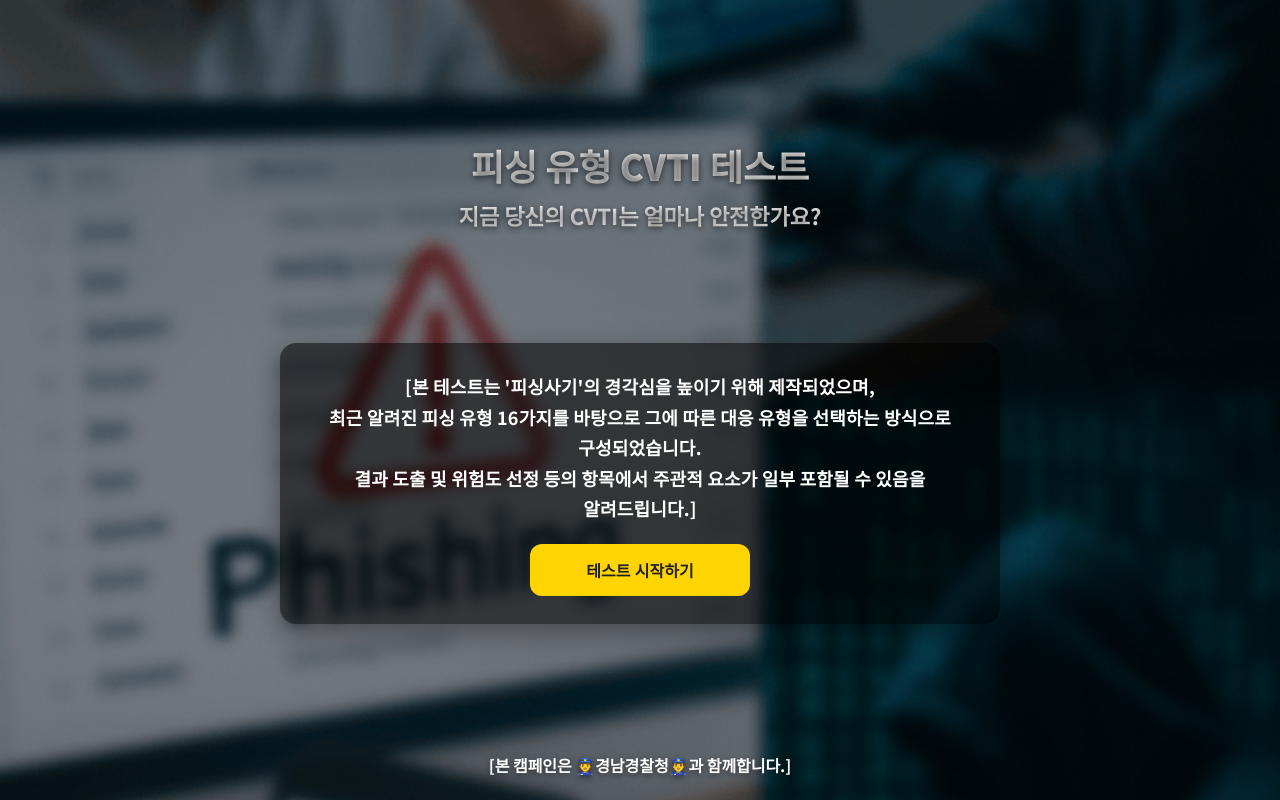
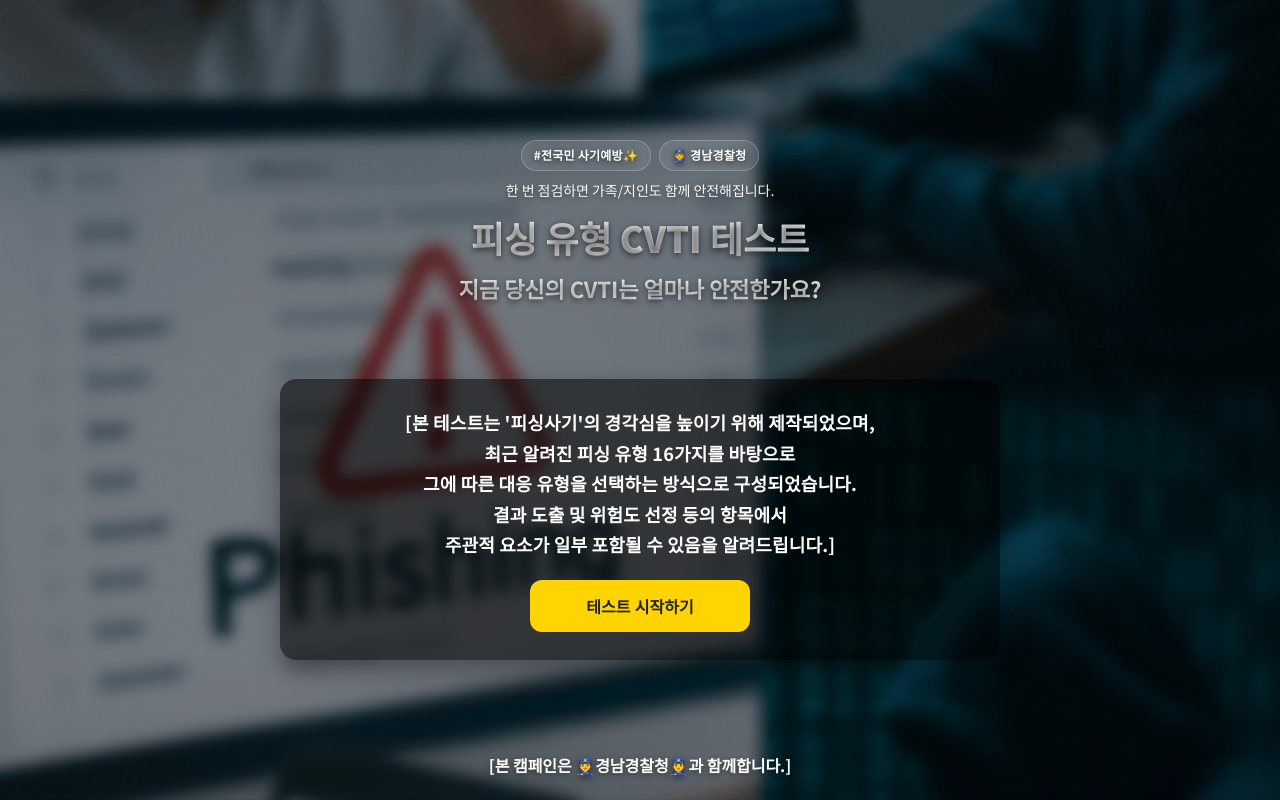
Before and after one commit to kids4045/POL_CVTI_1, a React (Create React App) app: page /guide in a window 1280 px wide. Built offline with nearby package versions, Linux system fonts and the light colour scheme; no server answers; a web font is replaced by a local one.

Commit message:
refactor(home): remove header chips and random tagline; keep GNPOL capsule

```diff
--- a/src/pages/GuidePage.tsx
+++ b/src/pages/GuidePage.tsx
@@ -1,16 +1,24 @@
-// src/pages/GuidePage.tsx
-import React from "react";
+import React, { useMemo } from "react";
 import { useNavigate } from "react-router-dom";
 import { motion } from "framer-motion";
 
 const BG_URL = "/assets/test-background.png";
 
+// 홈과 동일 톤의 랜덤 출력 문구
+const PHRASES = [
+  "안전 점검에 참여하고, 경품 응모에도 참여해보세요!",
+  "3분 투자로 피싱 면역력 체크!",
+  "한 번 점검하면 가족/지인도 함께 안전해집니다.",
+];
+
 export default function GuidePage() {
   const navigate = useNavigate();
+  const phrase = useMemo(
+    () => PHRASES[Math.floor(Math.random() * PHRASES.length)],
+    []
+  );
 
-  const handleStart = () => {
-    navigate("/question");
-  };
+  const handleStart = () => navigate("/question");
 
   return (
     <div
@@ -27,21 +35,45 @@ export default function GuidePage() {
         flexDirection: "column",
       }}
     >
-      {/* 상단 타이틀 */}
+      {/* 상단(칩 2개 + GNPOL + 랜덤 문구 + 타이틀/부제) */}
       <header className="guide-header">
+        {/* 칩 2개 */}
+        <motion.div
+          className="chips-row"
+          initial={{ opacity: 0, y: -6 }}
+          animate={{ opacity: 1, y: 0 }}
+          transition={{ duration: 0.35 }}
+          aria-label="캠페인 태그"
+        >
+          <span className="chip">#전국민 사기예방✨</span>
+          <span className="chip">👮‍♂️ 경남경찰청</span>
+        </motion.div>
+
+        {/* 랜덤 문구 */}
+        <motion.div
+          className="brand-wrap"
+          initial={{ opacity: 0, y: -6 }}
+          animate={{ opacity: 1, y: 0 }}
+          transition={{ delay: 0.05, duration: 0.35 }}
+        >
+          <div className="brand-line" aria-live="polite">
+            {phrase}
+          </div>
+        </motion.div>
+
+        {/* 타이틀 / 서브타이틀 */}
         <motion.h1
           initial={{ opacity: 0, y: -8 }}
           animate={{ opacity: 1, y: 0 }}
-          transition={{ duration: 0.4 }}
+          transition={{ delay: 0.1, duration: 0.4 }}
           className="guide-title"
         >
           피싱 유형 CVTI 테스트
         </motion.h1>
-
         <motion.h2
           initial={{ opacity: 0, y: -8 }}
           animate={{ opacity: 1, y: 0 }}
-          transition={{ delay: 0.1, duration: 0.4 }}
+          transition={{ delay: 0.16, duration: 0.4 }}
           className="guide-subtitle"
         >
           지금 당신의 CVTI는 얼마나 안전한가요?
@@ -78,15 +110,13 @@ export default function GuidePage() {
             animate={{ opacity: 1, y: 0 }}
             transition={{ delay: 0.1, duration: 0.35 }}
             className="guide-disclaimer"
-            style={{
-              fontSize: "18px",
-              fontWeight: 600,
-              margin: "0 0 18px 0",
-            }}
+            style={{ fontSize: "18px", fontWeight: 600, margin: "0 0 18px 0" }}
           >
             {`[본 테스트는 '피싱사기'의 경각심을 높이기 위해 제작되었으며,
-최근 알려진 피싱 유형 16가지를 바탕으로 그에 따른 대응 유형을 선택하는 방식으로 구성되었습니다.
-결과 도출 및 위험도 선정 등의 항목에서 주관적 요소가 일부 포함될 수 있음을 알려드립니다.]`}
+최근 알려진 피싱 유형 16가지를 바탕으로
+그에 따른 대응 유형을 선택하는 방식으로 구성되었습니다.
+결과 도출 및 위험도 선정 등의 항목에서
+주관적 요소가 일부 포함될 수 있음을 알려드립니다.]`}
           </motion.p>
 
           <div style={{ marginTop: 20 }}>
--- a/src/pages/Home.tsx
+++ b/src/pages/Home.tsx
@@ -1,5 +1,5 @@
 // src/pages/StartPage.tsx
-import React, { useEffect, useMemo, useState } from "react";
+import React, { useEffect, useState } from "react";
 import { useNavigate } from "react-router-dom";
 import { motion } from "framer-motion";
 
@@ -7,21 +7,6 @@ const BG_SRC = `${process.env.PUBLIC_URL}/assets/test-background.png`; // ✅ pu
 
 export default function StartPage() {
   const navigate = useNavigate();
-
-  // 오늘 참여 수 (가벼운 랜덤)
-  const todayCount = useMemo(() => 200 + Math.floor(Math.random() * 800), []);
-
-  // 참여 문구 랜덤 (페이지 로드시 1회)
-  const participationText = useMemo(() => {
-    const templates = [
-      () => `사기 예방에 동참하고, 친구에게도 알려보세요!`,
-      () => `CVTI 테스트 캠페인은 여러분과 함께합니다❤`,
-      () => `안전 점검 참여하고, 경품 응모에도 참여해보세요!`,
-      () => `당신은 어떤 범죄에 취약할까요?`,
-    ];
-    const pick = templates[Math.floor(Math.random() * templates.length)];
-    return pick();
-  }, [todayCount]);
 
   // 배경 로딩 상태
   const [bgLoaded, setBgLoaded] = useState(false);
@@ -133,22 +118,15 @@ export default function StartPage() {
         .cta-primary:hover { transform: translateY(-1px); }
         .cta-arrow { font-size: 18px; }
 
-        /* ===== 상단 칩/가이드/랜덤문구: 절대배치 제거 → 정상 흐름 ===== */
+        /* ===== 상단: 가이드 텍스트 (칩/랜덤 문구 제거) ===== */
         .start-header {
-          position: relative;               /* 흐름 안에서 배치 */
+          position: relative;
           z-index: 2;
           display: flex;
           flex-direction: column;
           align-items: center;
           gap: 8px;
-          padding: calc(var(--safe-top) + 14px) 12px 10px;  /* 노치 여백 + 기본 상단 패딩 */
-        }
-        .start-top-chips {
-          display: flex;
-          gap: 8px;
-          flex-wrap: wrap;
-          justify-content: center;
-          margin-bottom: 6px;
+          padding: calc(var(--safe-top) + 14px) 12px 10px;
         }
         .start-guide {
           color: #fff;
@@ -161,15 +139,6 @@ export default function StartPage() {
           max-width: 28rem;
           margin: 0 auto;
           letter-spacing: 0.01em;
-        }
-        .start-participation {
-          color: #fff;
-          opacity: 0.95;
-          font-size: 13px;
-          text-shadow: 0 1px 2px rgba(0,0,0,.35);
-          text-align: center;
-          width: 100%;
-          margin-top: 2px;
         }
 
         /* 메인 영역: 헤더가 흐름에 있으므로 자연스럽게 아래로 밀림 */
@@ -184,7 +153,7 @@ export default function StartPage() {
 
         /* 하단 고정 푸터(노치 하단 보정 포함) */
         .start-footer {
-          position: sticky;                  /* iOS에서 가려지지 않도록 */
+          position: sticky;
           bottom: 0;
           display: flex;
           flex-direction: column;
@@ -202,7 +171,6 @@ export default function StartPage() {
 
         /* === 모바일 전용 보정 === */
         @media (max-width: 480px) {
-          .start-top-chips { margin-bottom: 10px; }
           .start-guide { font-size: 12px; }
           .page-title { font-size: clamp(22px, 6vw, 30px); }
           .page-subtitle { font-size: clamp(14px, 4vw, 18px); }
@@ -251,41 +219,16 @@ export default function StartPage() {
         }}
       />
 
-      {/* 상단: 칩/가이드/랜덤문구 (정상 흐름) */}
+      {/* 상단: (칩/랜덤 문구 제거) CVTI 가이드만 남김 */}
       <div className="start-header">
-        {/* 칩 배너 */}
-        <div className="start-top-chips">
-          {["#전국민 사기예방✨", "👮‍♀️경남경찰청👮‍♂️"].map((label) => (
-            <span
-              key={label}
-              style={{
-                padding: "6px 10px",
-                borderRadius: 999,
-                background: "rgba(255,255,255,.75)",
-                backdropFilter: "blur(4px)",
-                WebkitBackdropFilter: "blur(4px)",
-                fontSize: 12,
-                color: "#111827",
-                boxShadow: "0 2px 6px rgba(0,0,0,.08)",
-              }}
-            >
-              {label}
-            </span>
-          ))}
-        </div>
-
-        {/* CVTI 축 미니 가이드 */}
         <div className="start-guide">
           {
             "CVTI 테스트란? \nT/Q 신뢰·의심, S/N 감각·직관, P/G 개방·방어, J/P 판단·인식, O 무관심\n5가지 축을 바탕으로 사용자의 범죄취약유형을 예상할 수 있습니다."
           }
         </div>
-
-        {/* 참여 안내 (랜덤 문구) */}
-        <div className="start-participation">{participationText}</div>
       </div>
 
-      {/* 메인 콘텐츠 (헤더 아래로 자연스럽게 배치) */}
+      {/* 메인 콘텐츠 */}
       <motion.div
         className="start-main"
         initial={{ opacity: 0, y: 30 }}
@@ -299,7 +242,7 @@ export default function StartPage() {
           <div className="title-divider" />
         </header>
 
-        {/* 로고 (모바일에서 10% 축소) */}
+        {/* 로고 */}
         <img
           className="pol-logo"
           src={`${process.env.PUBLIC_URL}/assets/thumbnail.png`}
--- a/src/styles.css
+++ b/src/styles.css
@@ -814,3 +814,61 @@ html {
 .guide-subtitle {
   text-wrap: balance; /* 지원되면 제목 줄 균형 잡아줌 (크롬/엣지 최신) */
 }
+
+/* 칩 + 브랜드 구역 */
+.chips-row {
+  display: flex;
+  justify-content: center;
+  align-items: center;
+  gap: 8px;
+  flex-wrap: wrap;
+  margin-bottom: 10px;
+  padding: 0 10px;
+}
+
+.chip {
+  padding: 6px 12px;
+  border-radius: 9999px;
+  font-size: 12px;
+  font-weight: 700;
+  color: #fff;
+  background: rgba(255, 255, 255, 0.08);
+  border: 1px solid rgba(255, 255, 255, 0.22);
+  backdrop-filter: blur(4px);
+  letter-spacing: 0.2px;
+}
+
+.brand-wrap {
+  margin: 6px 0 12px;
+}
+
+.brand-capsule {
+  display: inline-block;
+  padding: 10px 18px;
+  border-radius: 9999px;
+  font-weight: 800;
+  letter-spacing: 0.28em;
+  color: #fff;
+  background: rgba(255, 255, 255, 0.1);
+  border: 1px solid rgba(255, 255, 255, 0.25);
+  box-shadow: 0 4px 12px rgba(0, 0, 0, 0.25);
+}
+
+.brand-line {
+  margin-top: 8px;
+  color: #fff;
+  opacity: 0.95;
+  font-size: 14px;
+  text-shadow: 0 2px 6px rgba(0, 0, 0, 0.5);
+}
+
+/* 반응형: 작은 화면에서 여백 살짝 줄임 */
+@media (max-width: 480px) {
+  .brand-line {
+    font-size: 13px;
+  }
+  .chip {
+    font-size: 11.5px;
+    padding: 6px 11px;
+  }
+}
```
